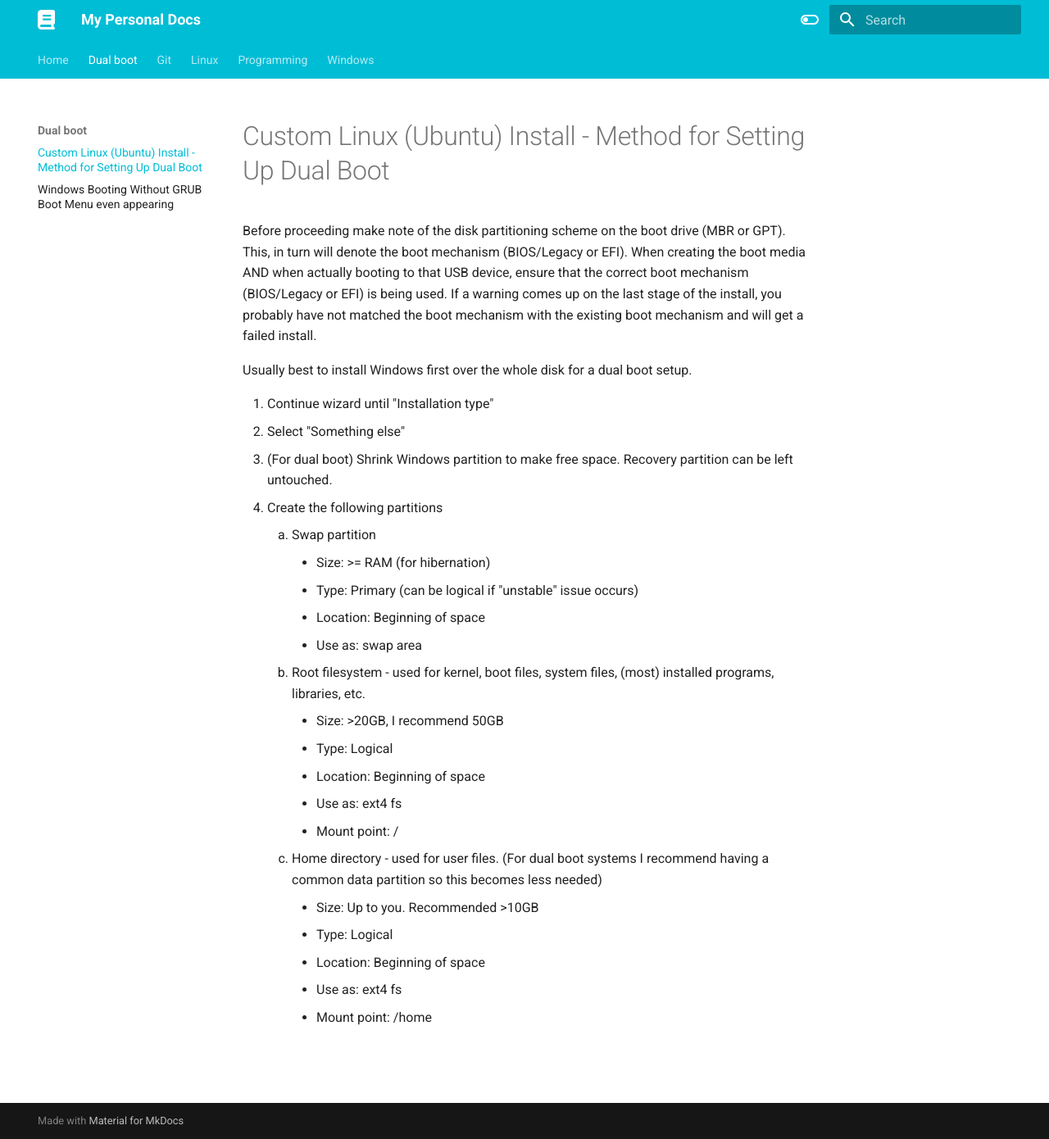
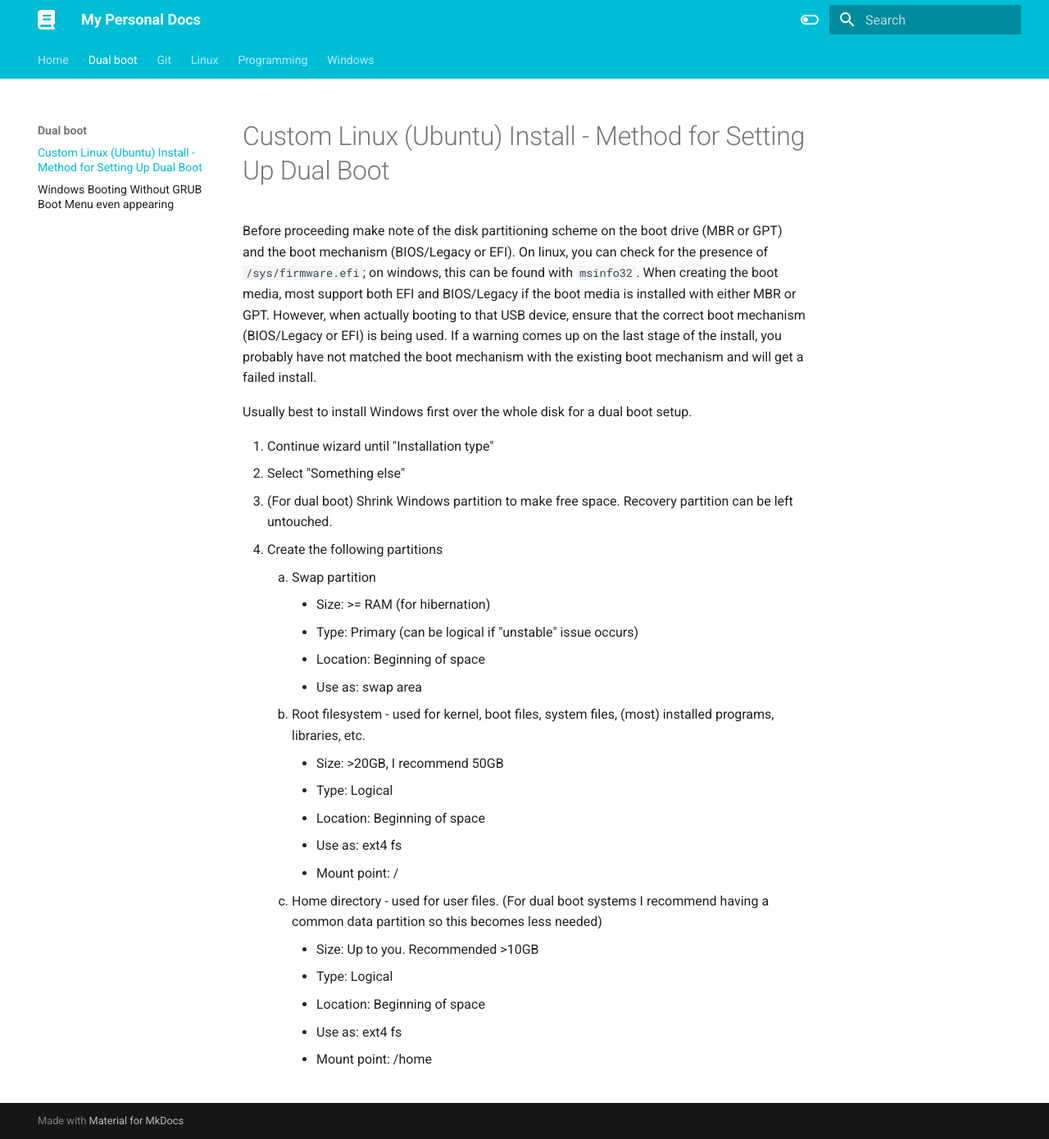
Before and after one commit to jwblangley/docs, an MkDocs documentation site: the page built from docs/dual-boot/ubuntu-windows-setup.md, in a window 1280 px wide and 1390 px high. Shown: the whole window at 82% size. Built offline with MkDocs 1.6.1 and Material for MkDocs 9.7.7, drawn with Linux system fonts in a browser that asks for light colours.

Commit message:
Extra clarification about MBR

```diff
--- a/docs/dual-boot/ubuntu-windows-setup.md
+++ b/docs/dual-boot/ubuntu-windows-setup.md
@@ -1,8 +1,9 @@
 # Custom Linux (Ubuntu) Install - Method for Setting Up Dual Boot
 
-Before proceeding make note of the disk partitioning scheme on the boot drive (MBR or GPT).
-This, in turn will denote the boot mechanism (BIOS/Legacy or EFI).
-When creating the boot media AND when actually booting to that USB device, ensure that the correct boot mechanism (BIOS/Legacy or EFI) is being used.
+Before proceeding make note of the disk partitioning scheme on the boot drive (MBR or GPT) and the boot mechanism (BIOS/Legacy or EFI).
+On linux, you can check for the presence of `/sys/firmware.efi`; on windows, this can be found with `msinfo32`.
+When creating the boot media, most support both EFI and BIOS/Legacy if the boot media is installed with either MBR or GPT.
+However, when actually booting to that USB device, ensure that the correct boot mechanism (BIOS/Legacy or EFI) is being used.
 If a warning comes up on the last stage of the install, you probably have not matched the boot mechanism with the existing boot mechanism and will get a failed install.
 
 Usually best to install Windows first over the whole disk for a dual boot setup.
```
